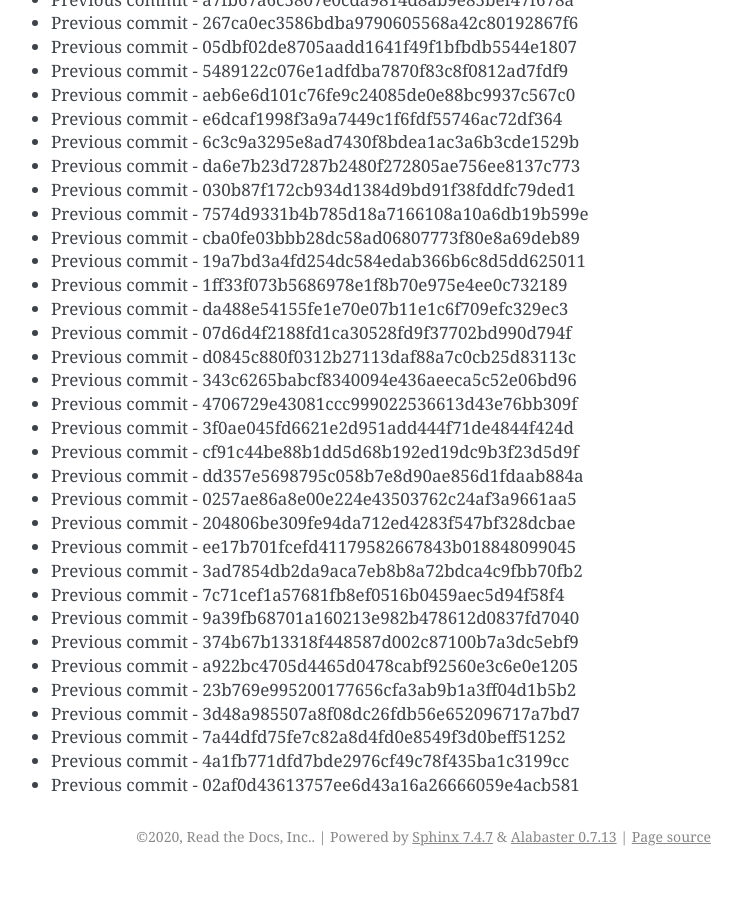
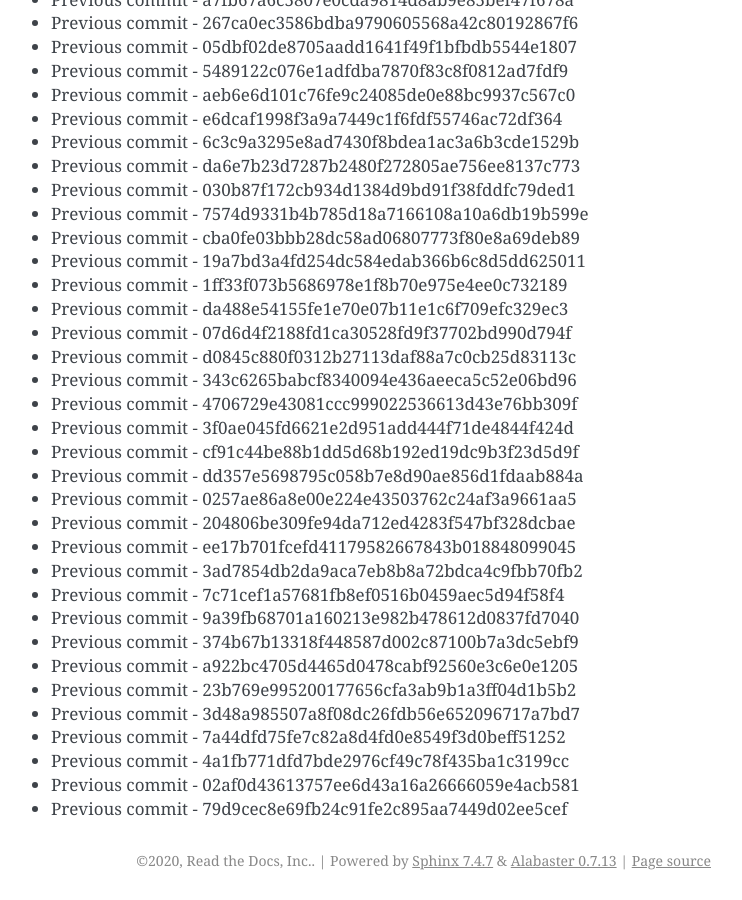
Before and after one commit to readthedocs/rtd-git-stresstest, a Sphinx documentation site: the page built from docs/updates.rst, in a window 1280 px wide and 900 px high, scrolled down 59101 px. Shown: the whole window, without its empty margins (399-1141 px from the left). Built offline with Sphinx 7.4.7, drawn with Linux system fonts in a browser that asks for light colours; before the commit the page ends 59977 px from its top, so only the background shows below that.

Commit message:
Generating commit from previous: 79d9cec8e69fb24c91fe2c895aa7449d02ee5cef

```diff
--- a/docs/updates.rst
+++ b/docs/updates.rst
@@ -2515,3 +2515,4 @@ It can be tested for any performance characteristics.
 * Previous commit - 7a44dfd75fe7c82a8d4fd0e8549f3d0beff51252
 * Previous commit - 4a1fb771dfd7bde2976cf49c78f435ba1c3199cc
 * Previous commit - 02af0d43613757ee6d43a16a26666059e4acb581
+* Previous commit - 79d9cec8e69fb24c91fe2c895aa7449d02ee5cef
```
